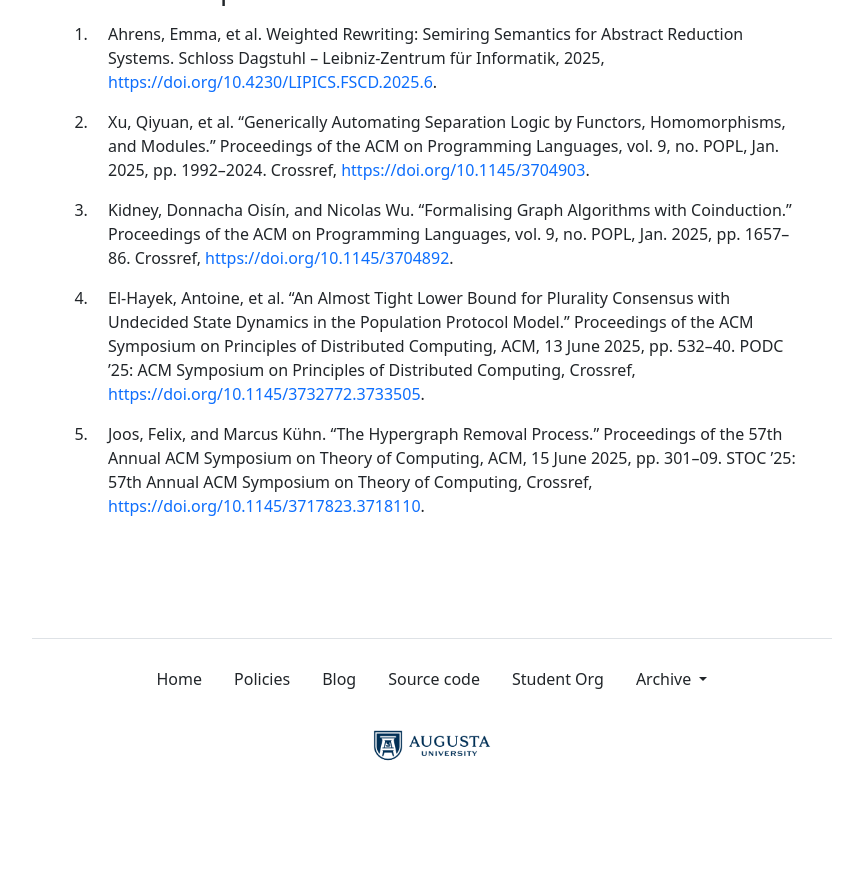
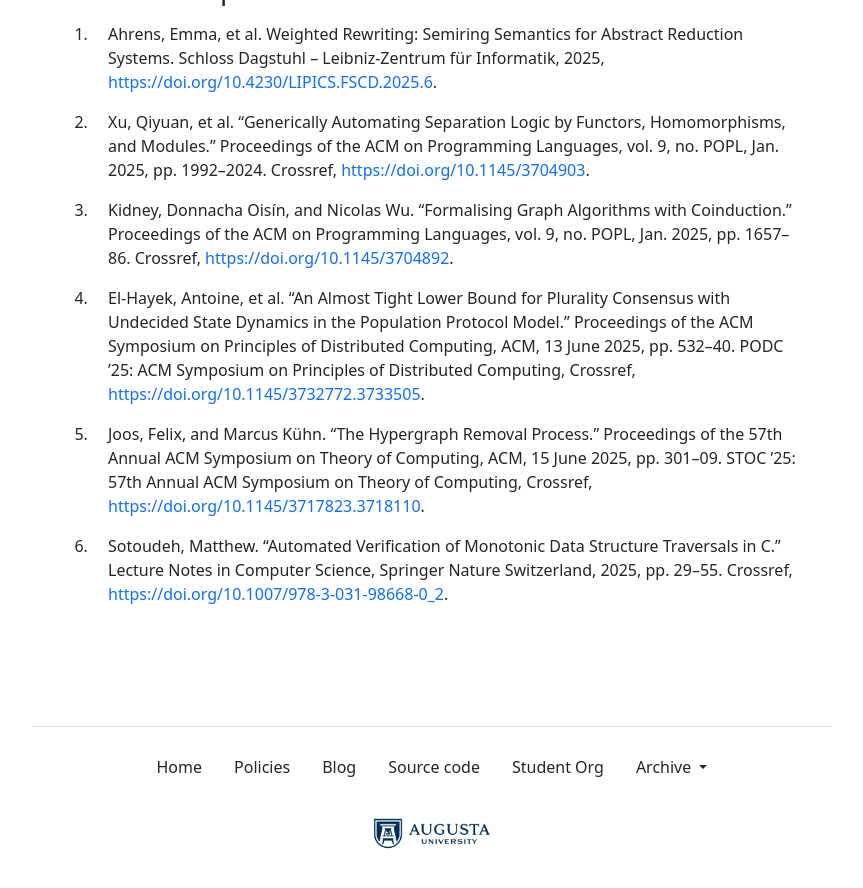
Before and after one commit to the-au-forml-lab/plgroup, a Jekyll site: the page built from docs/index.md, in a window 1280 px wide and 900 px high, scrolled down 1677 px. Shown: the top 888 px of the window, without its empty margins (208-1071 px from the left). Built offline with Jekyll 4.4.1, drawn with Linux system fonts in a browser that asks for light colours; before the commit the page ends 2489 px from its top, so only the background shows below that; some of the changed text lies outside the part shown.

Commit message:
[create-pull-request] automated change

```diff
--- a/data/history.txt
+++ b/data/history.txt
@@ -52,3 +52,4 @@
 10.1145/3704892
 10.1145/3732772.3733505
 10.1145/3717823.3718110
+10.1007/978-3-031-98668-0_2
--- a/docs/index.md
+++ b/docs/index.md
@@ -36,7 +36,7 @@ organization.
 | 4.  | September 12 | Formalising Graph Algorithms with Coinduction.    | UH227 (Fishbowl) |
 | 5.  | September 19 | An Almost Tight Lower Bound for Plurality Consensus with Undecided State Dynamics in the Population Protocol Model.    | UH227 (Fishbowl) |
 | 6.  | September 26 | The Hypergraph Removal Process.    | UH227 (Fishbowl) |
-| 7.  | October 3    | Paper 06 discussion    | UH227 (Fishbowl) |
+| 7.  | October 3    | Automated Verification of Monotonic Data Structure Traversals in C.    | UH227 (Fishbowl) |
 | 8.  | October 10   | _Fall pause_           |                  |
 | 9.  | October 17   | Paper 07 discussion    | UH227 (Fishbowl) |
 | 10. | October 24   | Paper 08 discussion    | UH227 (Fishbowl) |
--- a/docs/papers.md
+++ b/docs/papers.md
@@ -3,3 +3,4 @@
 1. Kidney, Donnacha Oisín, and Nicolas Wu. “Formalising Graph Algorithms with Coinduction.” Proceedings of the ACM on Programming Languages, vol. 9, no. POPL, Jan. 2025, pp. 1657–86. Crossref, <https://doi.org/10.1145/3704892>.
 1. El-Hayek, Antoine, et al. “An Almost Tight Lower Bound for Plurality Consensus with Undecided State Dynamics in the Population Protocol Model.” Proceedings of the ACM Symposium on Principles of Distributed Computing, ACM, 13 June 2025, pp. 532–40. PODC ’25: ACM Symposium on Principles of Distributed Computing, Crossref, <https://doi.org/10.1145/3732772.3733505>.
 1. Joos, Felix, and Marcus Kühn. “The Hypergraph Removal Process.” Proceedings of the 57th Annual ACM Symposium on Theory of Computing, ACM, 15 June 2025, pp. 301–09. STOC ’25: 57th Annual ACM Symposium on Theory of Computing, Crossref, <https://doi.org/10.1145/3717823.3718110>.
+1. Sotoudeh, Matthew. “Automated Verification of Monotonic Data Structure Traversals in C.” Lecture Notes in Computer Science, Springer Nature Switzerland, 2025, pp. 29–55. Crossref, <https://doi.org/10.1007/978-3-031-98668-0_2>.
```
